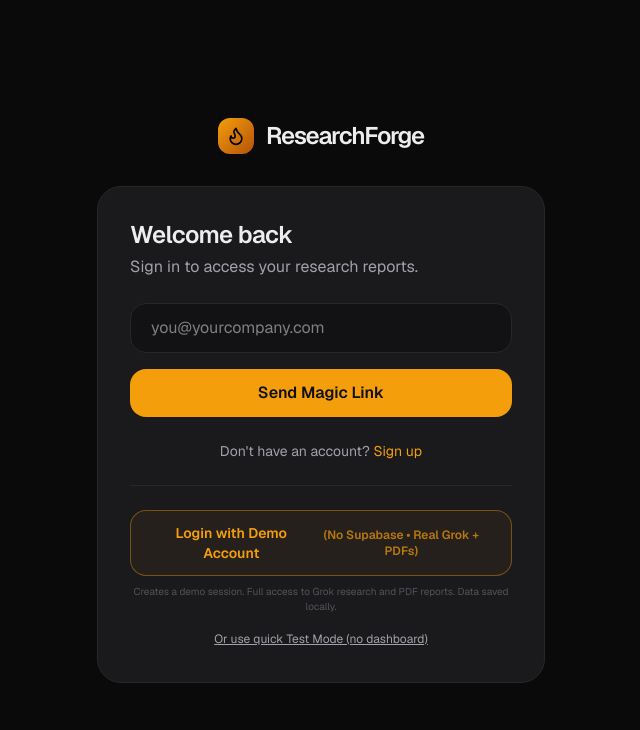
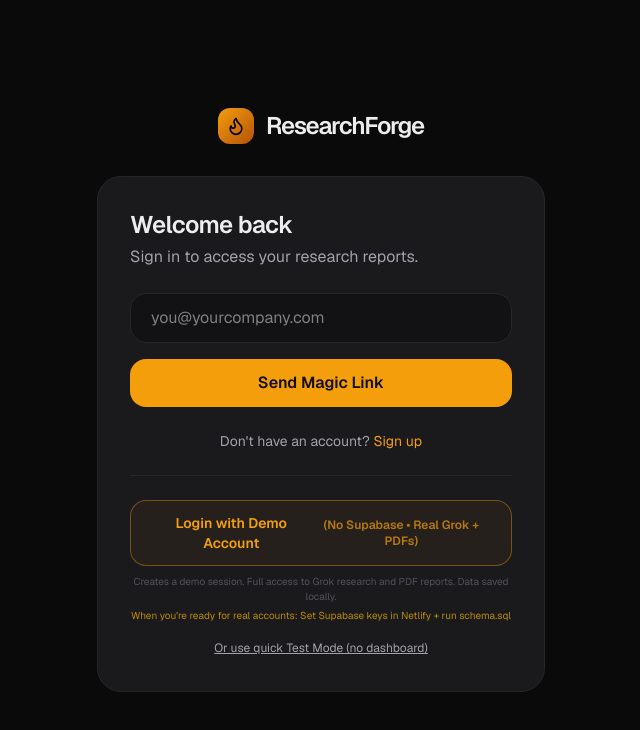
Before and after one commit to juliangudaited1993/nicheforge, a Next.js app: page /login in a window 1280 px wide. Shown: the top 730 px of the page, without its empty margins (319-959 px from the left). Built offline with nearby package versions, Linux system fonts and the light colour scheme; no server answers.

Commit message:
Polish demo mode UX: Added helpful production hint in dashboard banner + clearer guidance on login page for moving from demo to real Supabase auth

```diff
--- a/app/(dashboard)/layout.tsx
+++ b/app/(dashboard)/layout.tsx
@@ -44,6 +44,13 @@
             : "TEST MODE — Full access enabled • No login required • All features (research flow, agents, PDF, history) work locally"}
         </div>
       )}
+
+      {/* Helpful production readiness banner when in demo mode */}
+      {(hasDemoLogin || isDemoMode) && (
+        <div className="absolute top-6 left-1/2 -translate-x-1/2 z-[60] bg-black/80 text-white text-xs px-4 py-1.5 rounded-full border border-white/20">
+          Want real user accounts + saved history? Set up Supabase keys in Netlify + run supabase/schema.sql
+        </div>
+      )}
       <DashboardSidebar user={displayUser} />
       <div className="flex flex-1 flex-col overflow-hidden">
         <DashboardTopbar user={displayUser} />
--- a/app/login/page.tsx
+++ b/app/login/page.tsx
@@ -100,6 +100,9 @@
             <p className="text-center text-[10px] text-[#52525b] mt-2">
               Creates a demo session. Full access to Grok research and PDF reports. Data saved locally.
             </p>
+            <p className="text-center text-[10px] text-amber-400/70 mt-1">
+              When you're ready for real accounts: Set Supabase keys in Netlify + run schema.sql
+            </p>
           </div>
 
           {/* Legacy Test Mode (keep for power users) */}
```
